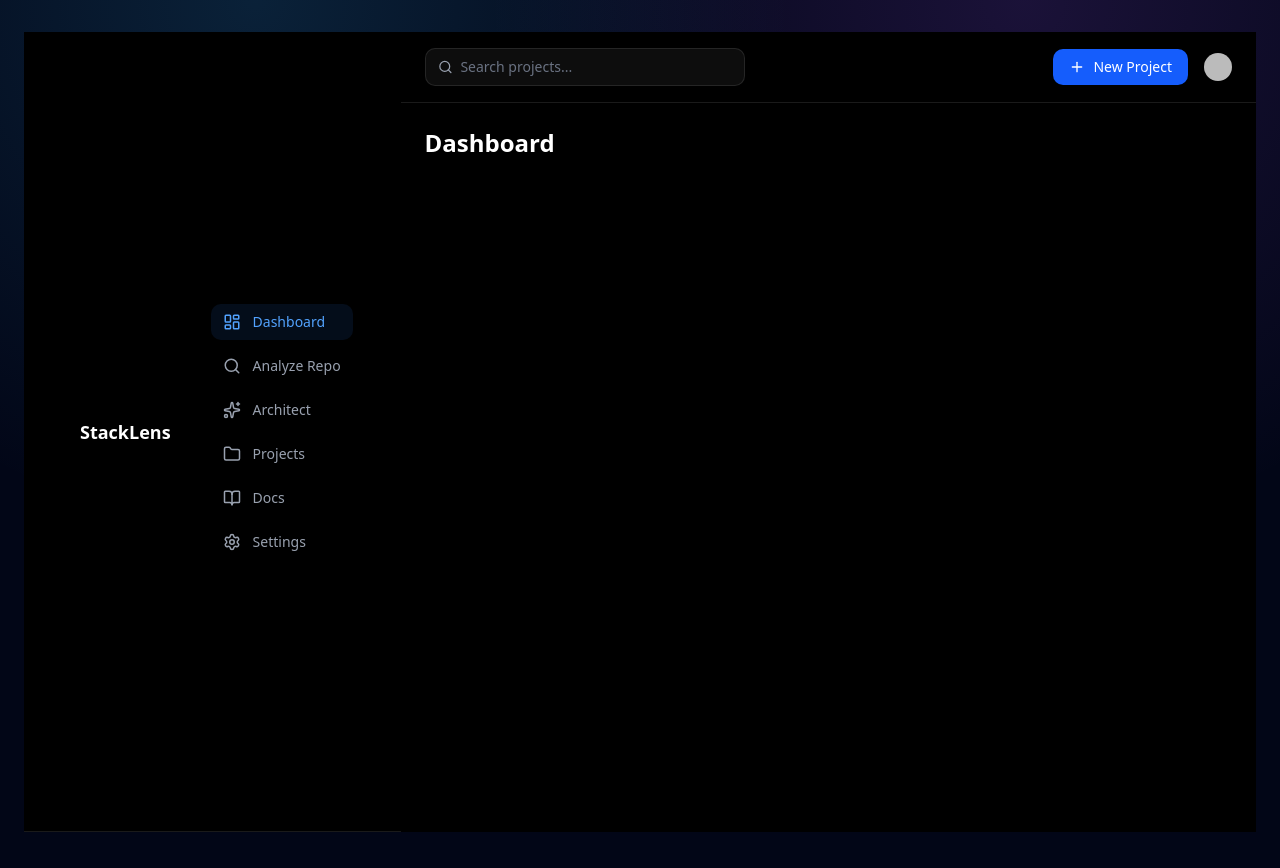
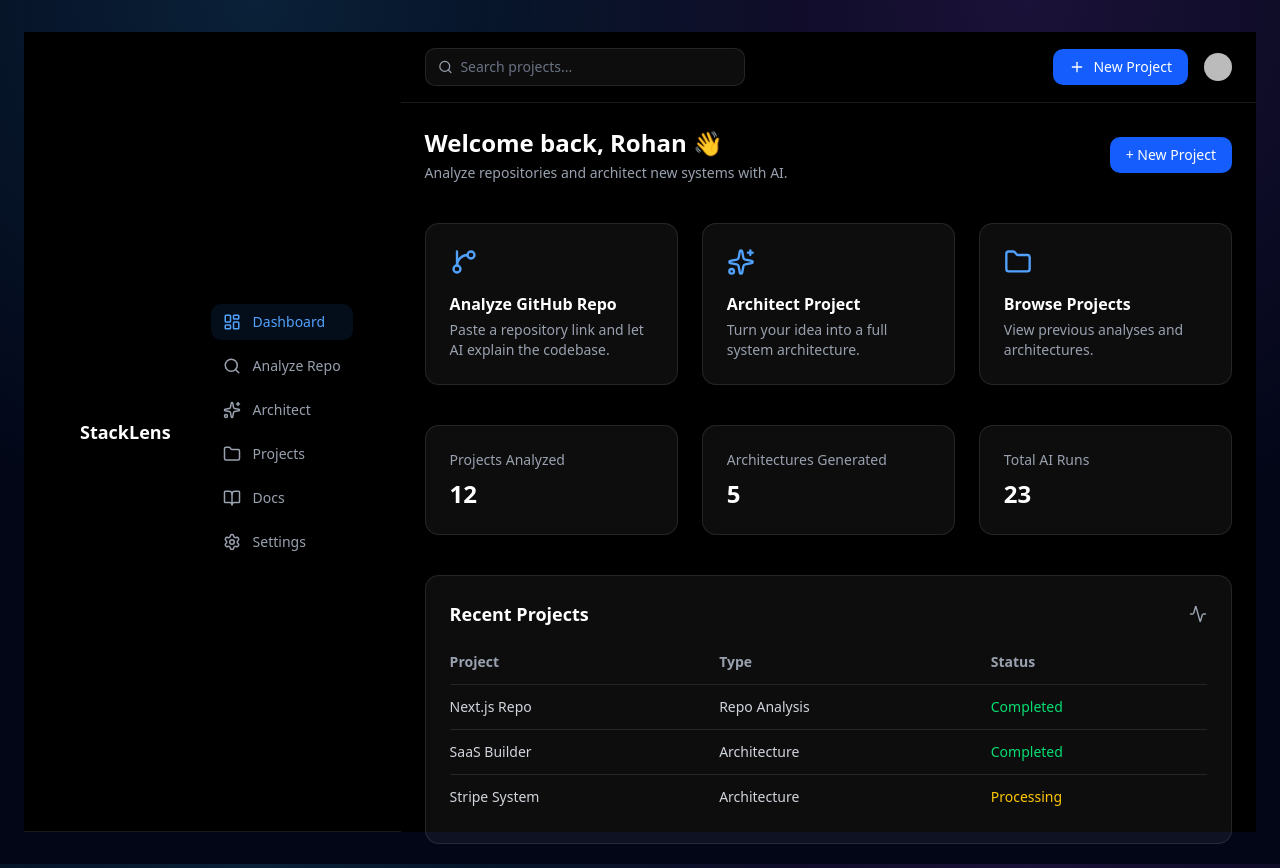
Before and after one commit to rohan24may/Stacklens-ai, a Next.js app: page /dashboard in a window 1280 px wide. Built offline with nearby package versions, Linux system fonts and the light colour scheme; no server answers; sample sign-in values are in the browser's storage; some icons are missing.

Commit message:
Dasboard Changes

```diff
--- a/app/(protected)/dashboard/page.tsx
+++ b/app/(protected)/dashboard/page.tsx
@@ -1,9 +1,118 @@
+import { GitBranch, Sparkles, Folder, Activity } from "lucide-react";
+
 export default function DashboardPage() {
   return (
-    <div>
-      <h1 className="text-2xl font-semibold">
-        Dashboard
-      </h1>
+    <div className="space-y-10">
+
+      {/* Welcome */}
+      <div className="flex items-center justify-between">
+        <div>
+          <h1 className="text-2xl font-semibold">
+            Welcome back, Rohan 👋
+          </h1>
+          <p className="text-gray-400 text-sm mt-1">
+            Analyze repositories and architect new systems with AI.
+          </p>
+        </div>
+
+        <button className="bg-blue-600 hover:bg-blue-500 px-4 py-2 rounded-lg text-sm font-medium">
+          + New Project
+        </button>
+      </div>
+
+      {/* Quick Actions */}
+      <div className="grid grid-cols-3 gap-6">
+
+        <div className="bg-white/5 border border-white/10 rounded-xl p-6 hover:border-blue-500/40 transition cursor-pointer">
+          <GitBranch className="text-blue-400 mb-4" size={28} />
+          <h3 className="font-semibold">Analyze GitHub Repo</h3>
+          <p className="text-sm text-gray-400 mt-1">
+            Paste a repository link and let AI explain the codebase.
+          </p>
+        </div>
+
+        <div className="bg-white/5 border border-white/10 rounded-xl p-6 hover:border-blue-500/40 transition cursor-pointer">
+          <Sparkles className="text-blue-400 mb-4" size={28} />
+          <h3 className="font-semibold">Architect Project</h3>
+          <p className="text-sm text-gray-400 mt-1">
+            Turn your idea into a full system architecture.
+          </p>
+        </div>
+
+        <div className="bg-white/5 border border-white/10 rounded-xl p-6 hover:border-blue-500/40 transition cursor-pointer">
+          <Folder className="text-blue-400 mb-4" size={28} />
+          <h3 className="font-semibold">Browse Projects</h3>
+          <p className="text-sm text-gray-400 mt-1">
+            View previous analyses and architectures.
+          </p>
+        </div>
+
+      </div>
+
+      {/* Stats */}
+      <div className="grid grid-cols-3 gap-6">
+
+        <div className="bg-white/5 border border-white/10 rounded-xl p-6">
+          <p className="text-sm text-gray-400">Projects Analyzed</p>
+          <h2 className="text-2xl font-semibold mt-2">12</h2>
+        </div>
+
+        <div className="bg-white/5 border border-white/10 rounded-xl p-6">
+          <p className="text-sm text-gray-400">Architectures Generated</p>
+          <h2 className="text-2xl font-semibold mt-2">5</h2>
+        </div>
+
+        <div className="bg-white/5 border border-white/10 rounded-xl p-6">
+          <p className="text-sm text-gray-400">Total AI Runs</p>
+          <h2 className="text-2xl font-semibold mt-2">23</h2>
+        </div>
+
+      </div>
+
+      {/* Recent Projects */}
+      <div className="bg-white/5 border border-white/10 rounded-xl p-6">
+
+        <div className="flex items-center justify-between mb-6">
+          <h2 className="font-semibold text-lg">Recent Projects</h2>
+          <Activity size={18} className="text-gray-400" />
+        </div>
+
+        <table className="w-full text-sm">
+
+          <thead className="text-gray-400">
+            <tr className="text-left border-b border-white/10">
+              <th className="pb-3">Project</th>
+              <th className="pb-3">Type</th>
+              <th className="pb-3">Status</th>
+            </tr>
+          </thead>
+
+          <tbody className="text-gray-300">
+
+            <tr className="border-b border-white/10">
+              <td className="py-3">Next.js Repo</td>
+              <td>Repo Analysis</td>
+              <td className="text-green-400">Completed</td>
+            </tr>
+
+            <tr className="border-b border-white/10">
+              <td className="py-3">SaaS Builder</td>
+              <td>Architecture</td>
+              <td className="text-green-400">Completed</td>
+            </tr>
+
+            <tr>
+              <td className="py-3">Stripe System</td>
+              <td>Architecture</td>
+              <td className="text-yellow-400">Processing</td>
+            </tr>
+
+          </tbody>
+
+        </table>
+
+      </div>
+
     </div>
   );
 }
```
